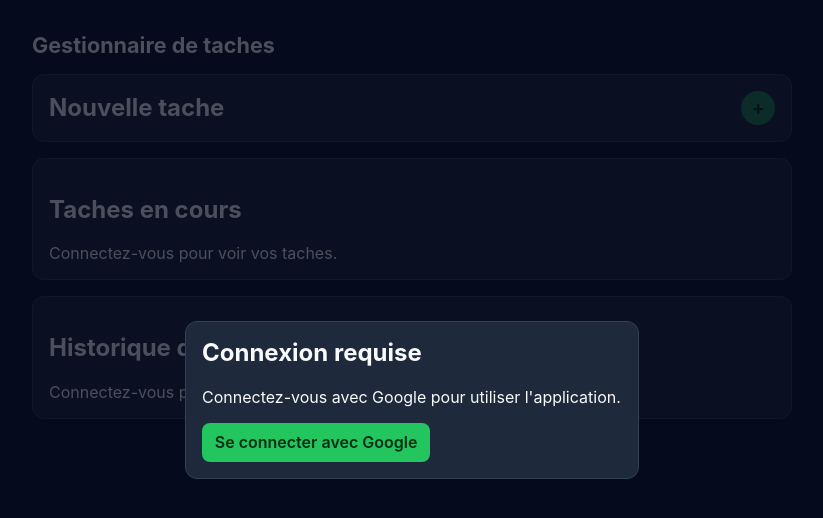
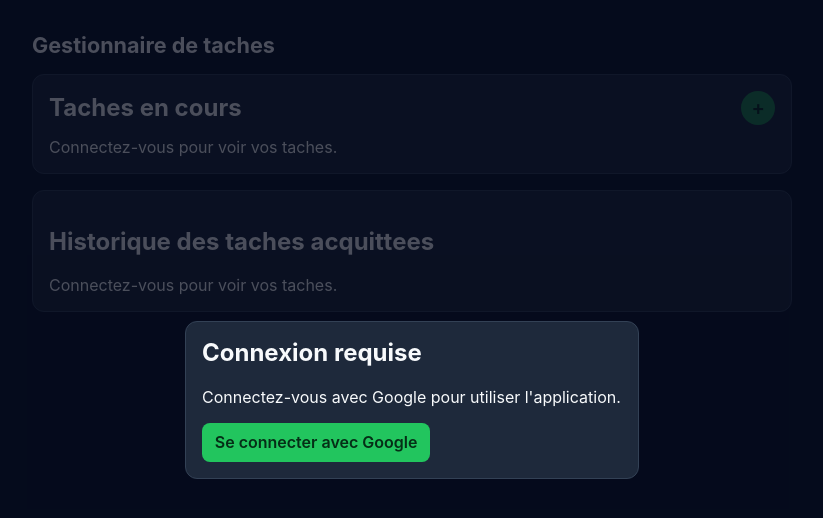
Before and after one commit to Euph0n/App, a plain HTML site: page index.html in a window 1280 px wide. Shown: the whole page, without its empty margins (228-1051 px from the left). Drawn offline with nearby package versions, Linux system fonts and the light colour scheme.

Commit message:
Plus dans bloc tache en cours

```diff
--- a/index.html
+++ b/index.html
@@ -46,13 +46,9 @@
 
       <section class="card">
         <div class="section-head">
-          <h2>Nouvelle tache</h2>
-          <button id="addTaskBtn" type="button" class="add-task-btn" aria-label="Nouvelle tache">+</button>
+          <h2>Taches en cours</h2>
+          <button id="addTaskBtn" type="button" class="add-task-btn" aria-label="Ajouter une tache">+</button>
         </div>
-      </section>
-
-      <section class="card">
-        <h2>Taches en cours</h2>
         <ul id="pendingTasks" class="task-list"></ul>
       </section>
 
--- a/styles.css
+++ b/styles.css
@@ -40,6 +40,7 @@ header h1 {
   align-items: center;
   justify-content: space-between;
   gap: 0.75rem;
+  margin-bottom: 0.75rem;
 }
 
 .section-head h2 {
```
